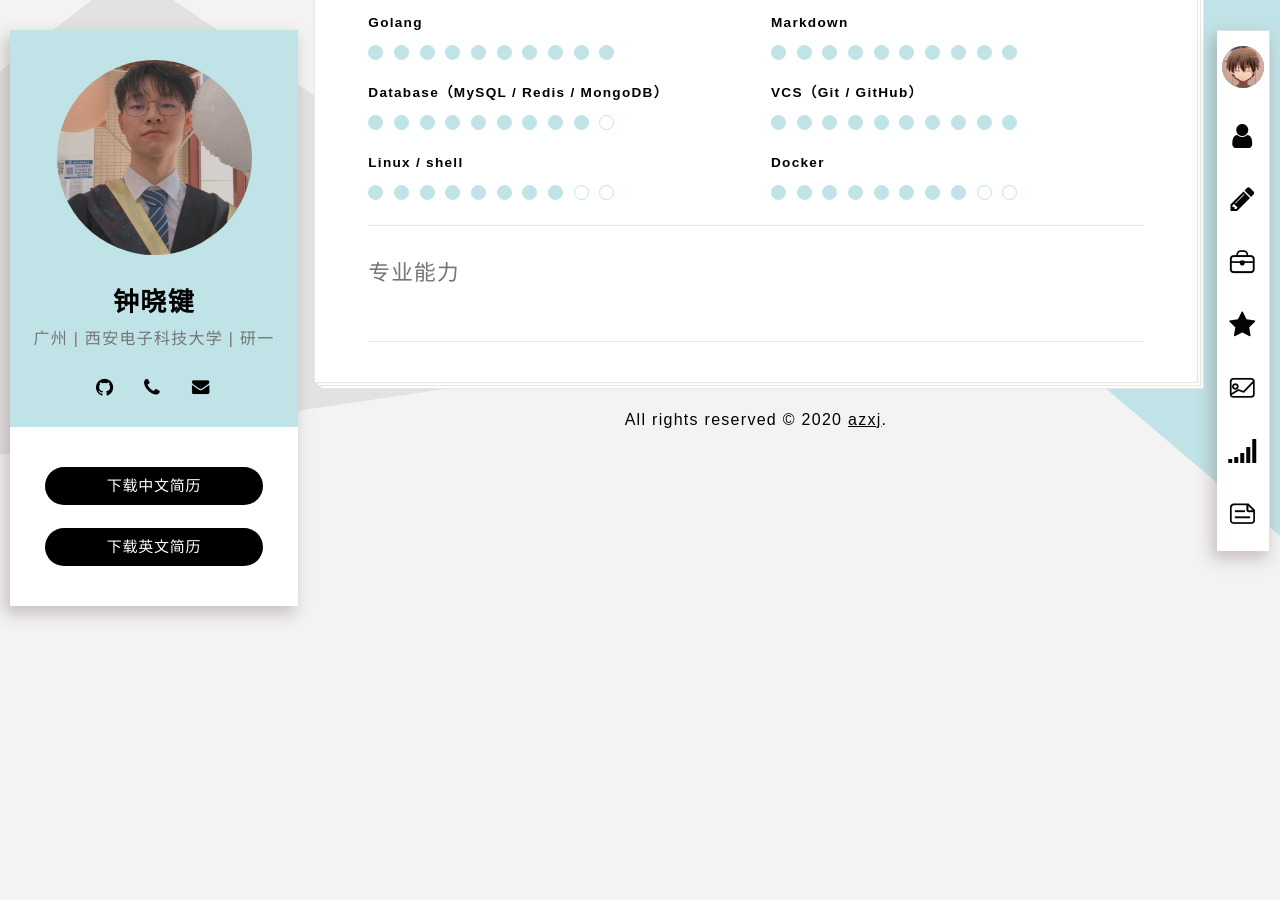
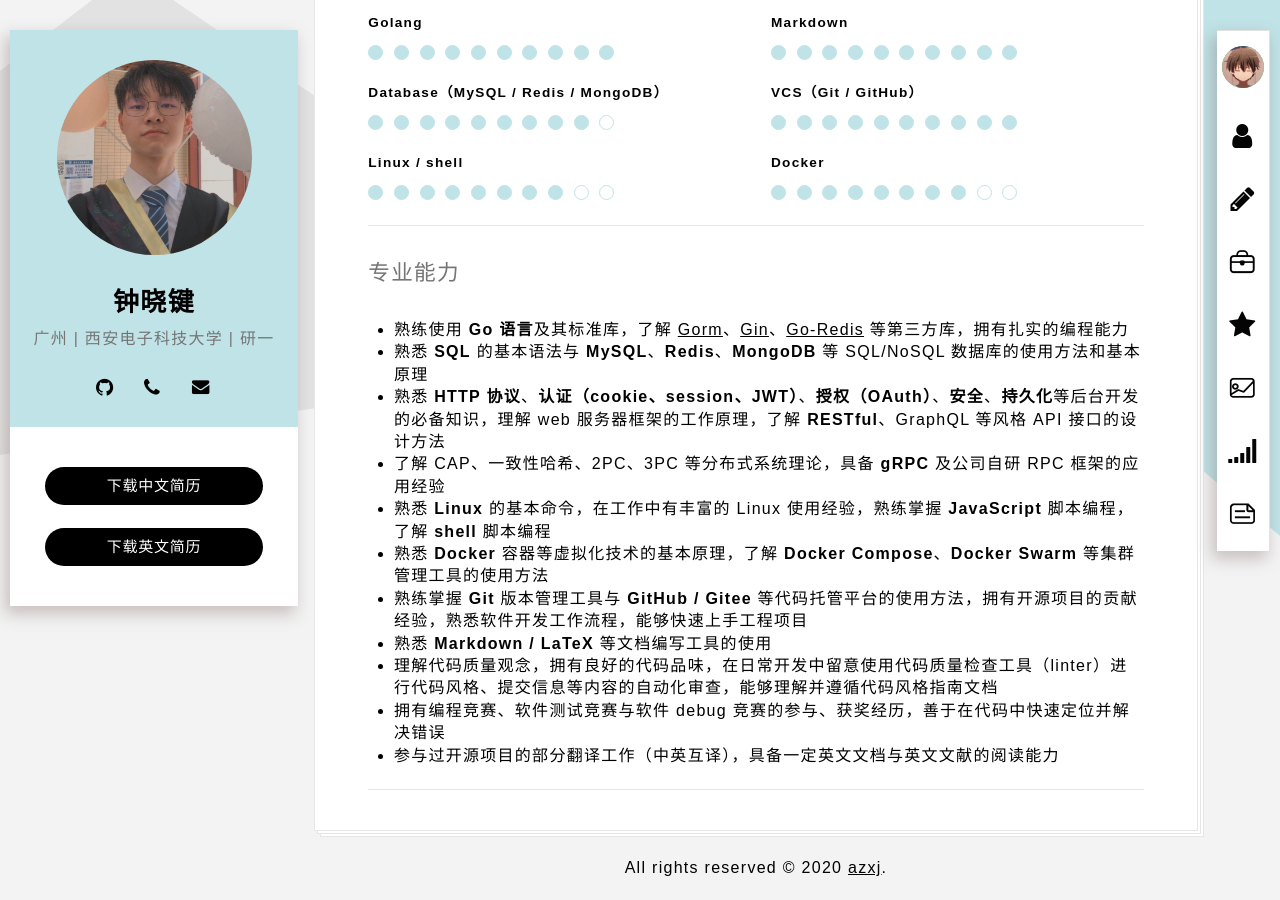
Before and after one commit to xiaojianzhong/xiaojianzhong.github.io, a Jekyll site: the page built from index.html, in a window 1280 px wide and 900 px high, scrolled down 5086 px. Built offline with Jekyll 4.4.1, drawn with Linux system fonts in a browser that asks for light colours; some web fonts are replaced; part of the change alters nothing that is shown.

```diff
--- a/_config.yml
+++ b/_config.yml
@@ -247,7 +247,7 @@ skills:
       points: 10
     - name: Docker
       points: 8
-professions:
+professionals:
   - 熟练使用 <strong>Go 语言</strong>及其标准库，了解 <a href="https://github.com/go-gorm/gorm">Gorm</a>、<a href="https://github.com/gin-gonic/gin">Gin</a>、<a href="https://github.com/go-redis/redis">Go-Redis</a> 等第三方库，拥有扎实的编程能力
   - 熟悉 <strong>SQL</strong> 的基本语法与 <strong>MySQL</strong>、<strong>Redis</strong>、<strong>MongoDB</strong> 等 SQL/NoSQL 数据库的使用方法和基本原理
   - 熟悉 <strong>HTTP 协议</strong>、<strong>认证（cookie、session、JWT）</strong>、<strong>授权（OAuth）</strong>、<strong>安全</strong>、<strong>持久化</strong>等后台开发的必备知识，理解 web 服务器框架的工作原理，了解 <strong>RESTful</strong>、GraphQL 等风格 API 接口的设计方法
```
